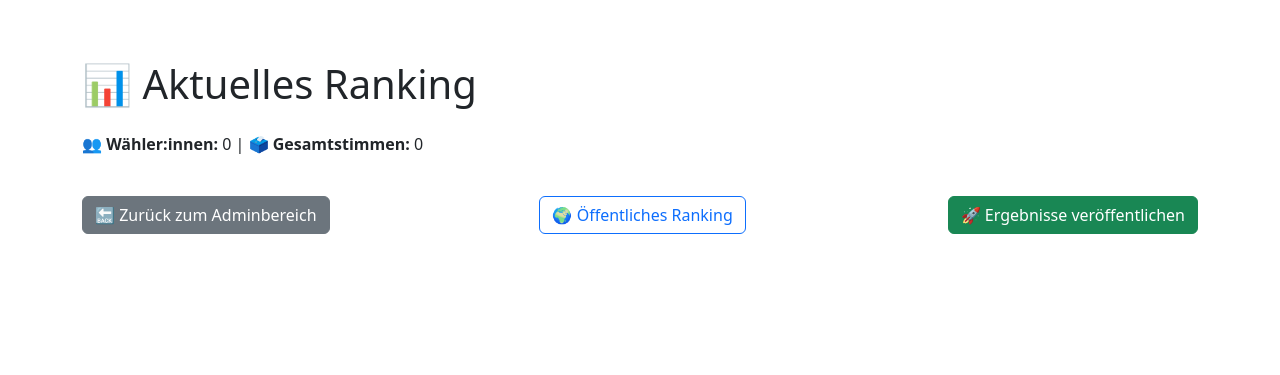
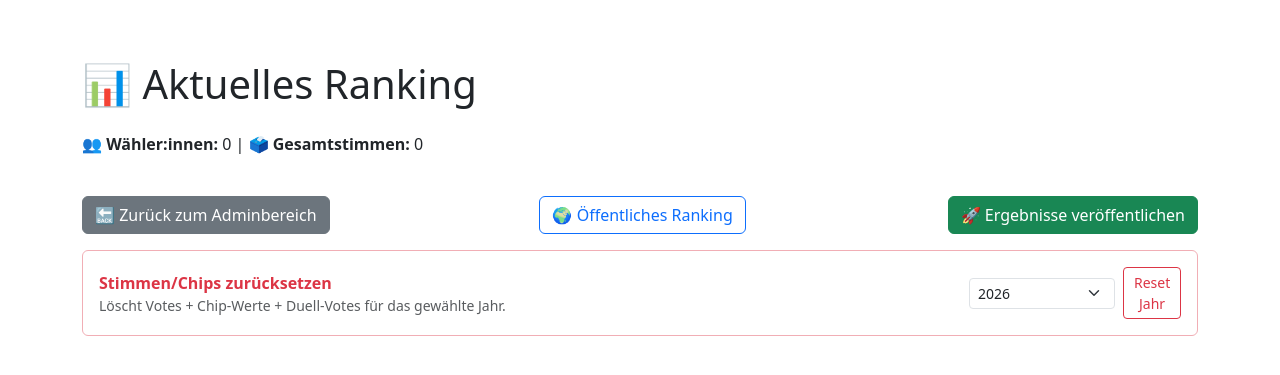
Before and after one commit to MinhMTV/Photo_Voting_Contest, a Flask app: page /results in a window 1280 px wide. Shown: the top 375 px of the page. Run offline with Flask 3, Linux system fonts and the light colour scheme; the visitor is signed in with stand-in values (Sample User, id 1); data that the repository does not hold is empty.

Commit message:
Add admin ranking button to reset votes/chips by year

```diff
--- a/app/routes.py
+++ b/app/routes.py
@@ -655,6 +655,9 @@ def delete_image(image_id):
 @bp.route('/results')
 def results():
     # Legacy admin results page preserved
+    if not session.get('admin'):
+        return redirect(url_for('main.login'))
+
     db = get_db()
     top_images = db.execute('''
         SELECT
@@ -685,10 +688,34 @@ def results():
     total_votes = db.execute('SELECT COUNT(*) FROM votes WHERE id IS NOT NULL').fetchone()[0]
     voters = db.execute('SELECT COUNT(DISTINCT voter_session_id) FROM votes').fetchone()[0]
 
+    settings = get_runtime_settings()
+    available_years = {int(settings.get('current_contest_year', current_year()))}
+    for y in (settings.get('legacy_years', []) or []):
+        try:
+            available_years.add(int(y))
+        except Exception:
+            pass
+    db_years = db.execute('SELECT DISTINCT contest_year FROM images UNION SELECT DISTINCT contest_year FROM votes UNION SELECT DISTINCT contest_year FROM duel_votes').fetchall()
+    for row in db_years:
+        try:
+            if row[0] is not None:
+                available_years.add(int(row[0]))
+        except Exception:
+            pass
+
     flag_path = os.path.join(current_app.root_path, 'published_flag.txt')
     published = os.path.exists(flag_path) and open(flag_path).read().strip() == '1'
 
-    return render_template('results.html', top_images=top_images, voters=voters, total_votes=total_votes, published=published, show_stats=True)
+    return render_template(
+        'results.html',
+        top_images=top_images,
+        voters=voters,
+        total_votes=total_votes,
+        published=published,
+        show_stats=True,
+        current_year=current_year(),
+        available_years=sorted(available_years)
+    )
 
 
 @bp.route('/public-results')
@@ -773,6 +800,24 @@ def toggle_publish():
     return redirect(url_for('main.results'))
 
 
+@bp.route('/admin/reset-year-votes', methods=['POST'])
+def reset_year_votes_admin():
+    if not session.get('admin'):
+        return redirect(url_for('main.login'))
+
+    try:
+        year = int(request.form.get('year', current_year()))
+    except Exception:
+        year = current_year()
+
+    db = get_db()
+    db.execute('DELETE FROM votes WHERE contest_year = ?', (year,))
+    db.execute('DELETE FROM duel_votes WHERE contest_year = ?', (year,))
+    db.commit()
+
+    return redirect(url_for('main.results'))
+
+
 @bp.route('/api/stickers')
 def list_stickers():
     # Backward compatible default for current year
--- a/app/templates/results.html
+++ b/app/templates/results.html
@@ -51,6 +51,23 @@
             {% endif %}
         </form>
     </div>
+
+    <div class="card mt-3 border-danger-subtle">
+        <div class="card-body d-flex flex-wrap gap-2 align-items-center justify-content-between">
+            <div>
+                <div class="fw-semibold text-danger">Stimmen/Chips zurücksetzen</div>
+                <div class="small text-muted">Löscht Votes + Chip-Werte + Duell-Votes für das gewählte Jahr.</div>
+            </div>
+            <form method="POST" action="{{ url_for('main.reset_year_votes_admin') }}" class="d-flex gap-2 align-items-center" onsubmit="return confirm('Wirklich alle Stimmen/Chips für dieses Jahr löschen?');">
+                <select name="year" class="form-select form-select-sm" style="min-width: 120px;">
+                    {% for y in available_years %}
+                    <option value="{{ y }}" {% if y == current_year %}selected{% endif %}>{{ y }}</option>
+                    {% endfor %}
+                </select>
+                <button type="submit" class="btn btn-outline-danger btn-sm">Reset Jahr</button>
+            </form>
+        </div>
+    </div>
 </div>
 </body>
 </html>
```
